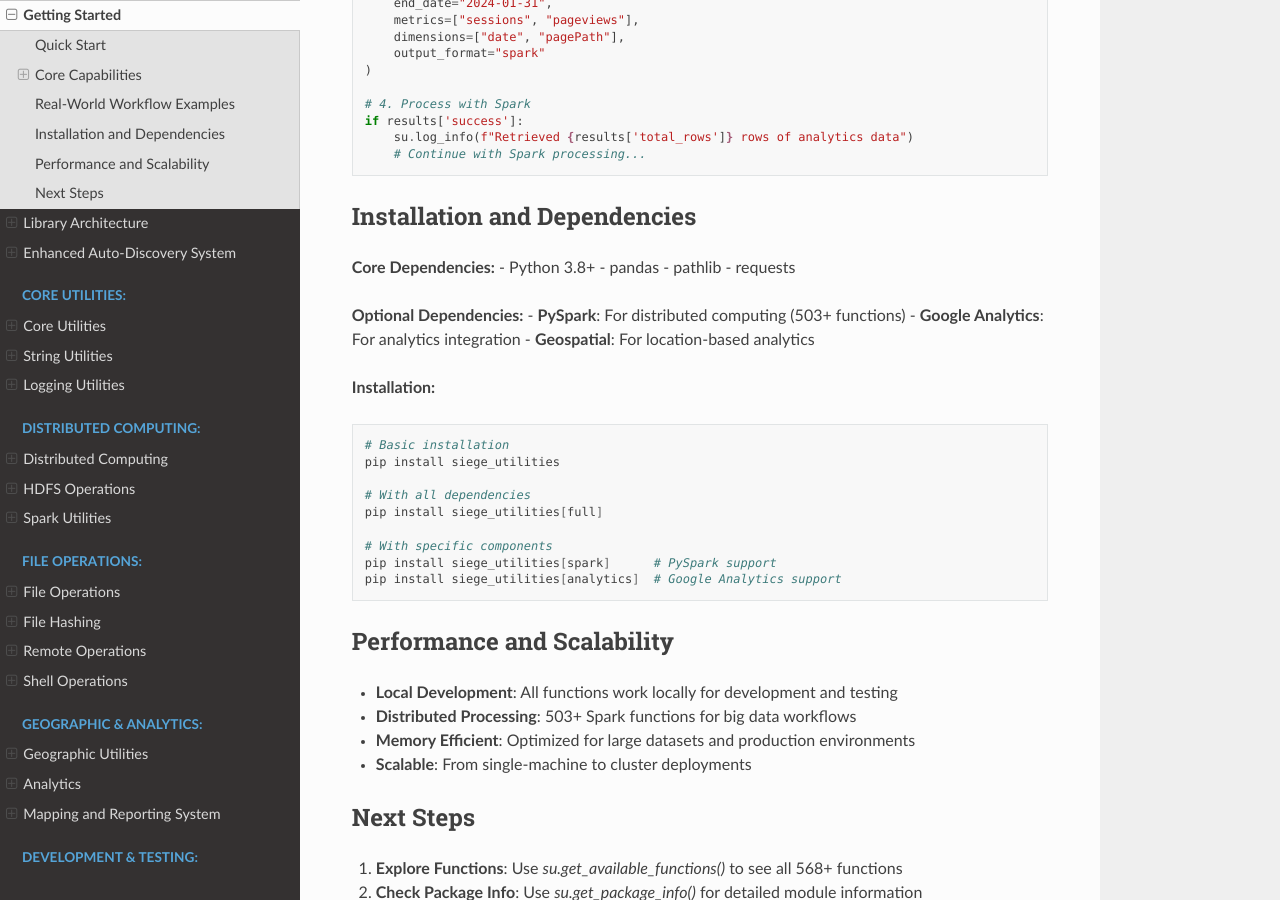
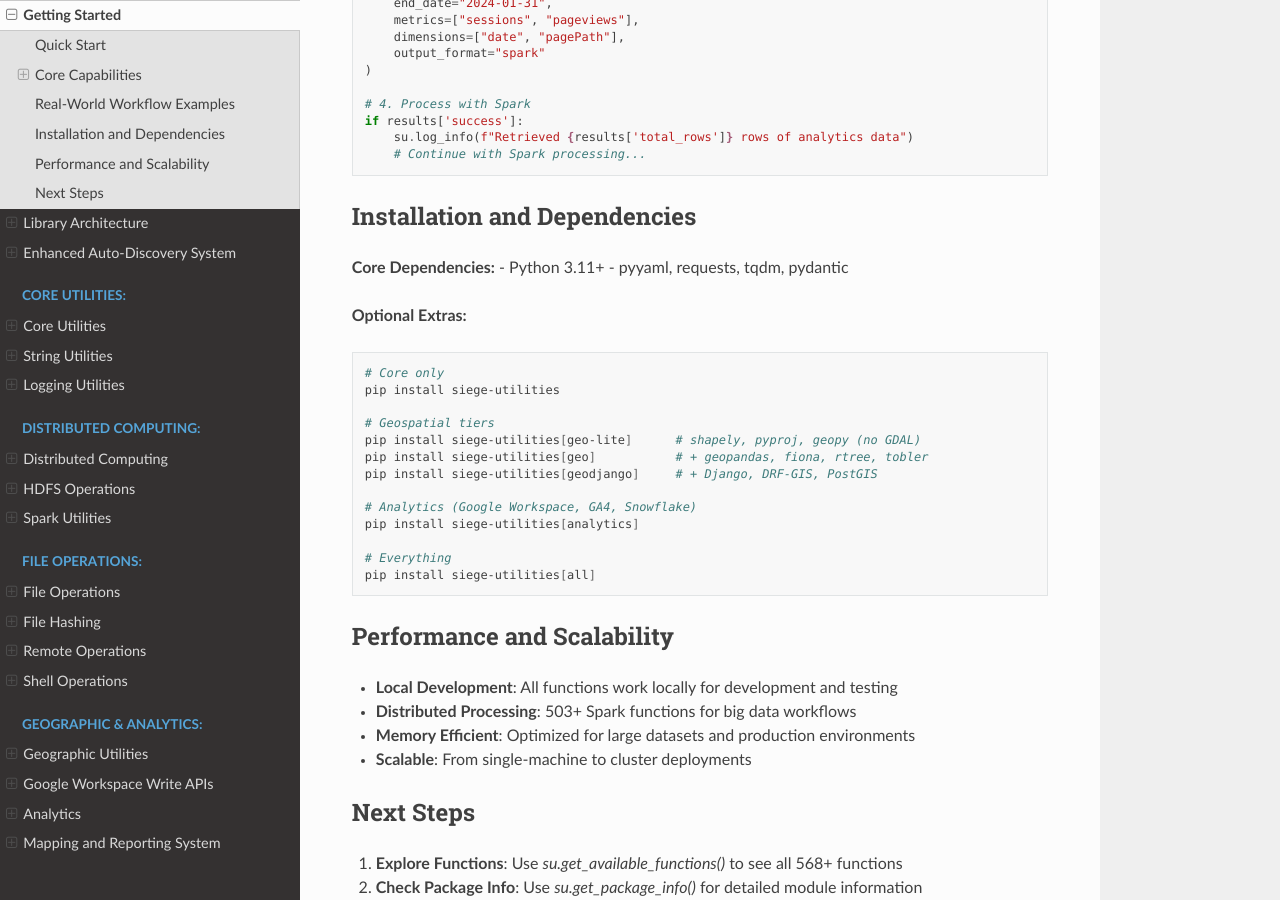
Before and after one commit to siege-analytics/siege_utilities, a Sphinx documentation site: the page built from docs/source/getting_started.rst, in a window 1280 px wide and 900 px high, scrolled down 4351 px. Built offline with Sphinx 7.4.7 and the Read the Docs theme 3.1.0, drawn with Linux system fonts in a browser that asks for light colours; pages that are not in the unit, such as notebooks, are missing from menus.

Commit message:
Update Sphinx docs, README for v3.7.0 release
- Create google_workspace.rst with full API docs + examples
- Update index.rst: version 3.8.4, add Google Workspace to toctree
- Update geo.rst: tiered extras, isochrones + CRS sections
- Update getting_started.rst: Python 3.11+, tiered install commands
- Update analytics.rst: link to Google Workspace docs
- README: Google Workspace, tiered geo, 1884 tests, 18 notebooks

```diff
--- a/docs/source/analytics.rst
+++ b/docs/source/analytics.rst
@@ -1,7 +1,10 @@
 Analytics
 =========
 
-The analytics module provides utilities for working with various analytics platforms including Facebook Business API and Google Analytics.
+The analytics module provides utilities for working with various analytics platforms including
+Facebook Business API, Google Analytics, and Google Workspace write APIs (Sheets, Docs, Slides).
+
+For Google Workspace (Sheets, Docs, Slides, Drive), see :doc:`google_workspace`.
 
 Module Overview
 --------------
--- a/docs/source/getting_started.rst
+++ b/docs/source/getting_started.rst
@@ -255,29 +255,26 @@
 ---------------------------
 
 **Core Dependencies:**
-- Python 3.8+
-- pandas
-- pathlib
-- requests
+- Python 3.11+
+- pyyaml, requests, tqdm, pydantic
 
-**Optional Dependencies:**
-- **PySpark**: For distributed computing (503+ functions)
-- **Google Analytics**: For analytics integration
-- **Geospatial**: For location-based analytics
-
-**Installation:**
+**Optional Extras:**
 
 .. code-block:: bash
 
-    # Basic installation
-    pip install siege_utilities
+    # Core only
+    pip install siege-utilities
 
-    # With all dependencies
-    pip install siege_utilities[full]
+    # Geospatial tiers
+    pip install siege-utilities[geo-lite]      # shapely, pyproj, geopy (no GDAL)
+    pip install siege-utilities[geo]           # + geopandas, fiona, rtree, tobler
+    pip install siege-utilities[geodjango]     # + Django, DRF-GIS, PostGIS
 
-    # With specific components
-    pip install siege_utilities[spark]      # PySpark support
-    pip install siege_utilities[analytics]  # Google Analytics support
+    # Analytics (Google Workspace, GA4, Snowflake)
+    pip install siege-utilities[analytics]
+
+    # Everything
+    pip install siege-utilities[all]
 
 Performance and Scalability
 --------------------------
```
Also changed, not shown: README.md (+8 -5 lines), docs/source/geo.rst (+58 -5 lines), docs/source/google_workspace.rst (added, +259 -0 lines), docs/source/index.rst (+10 -7 lines).
